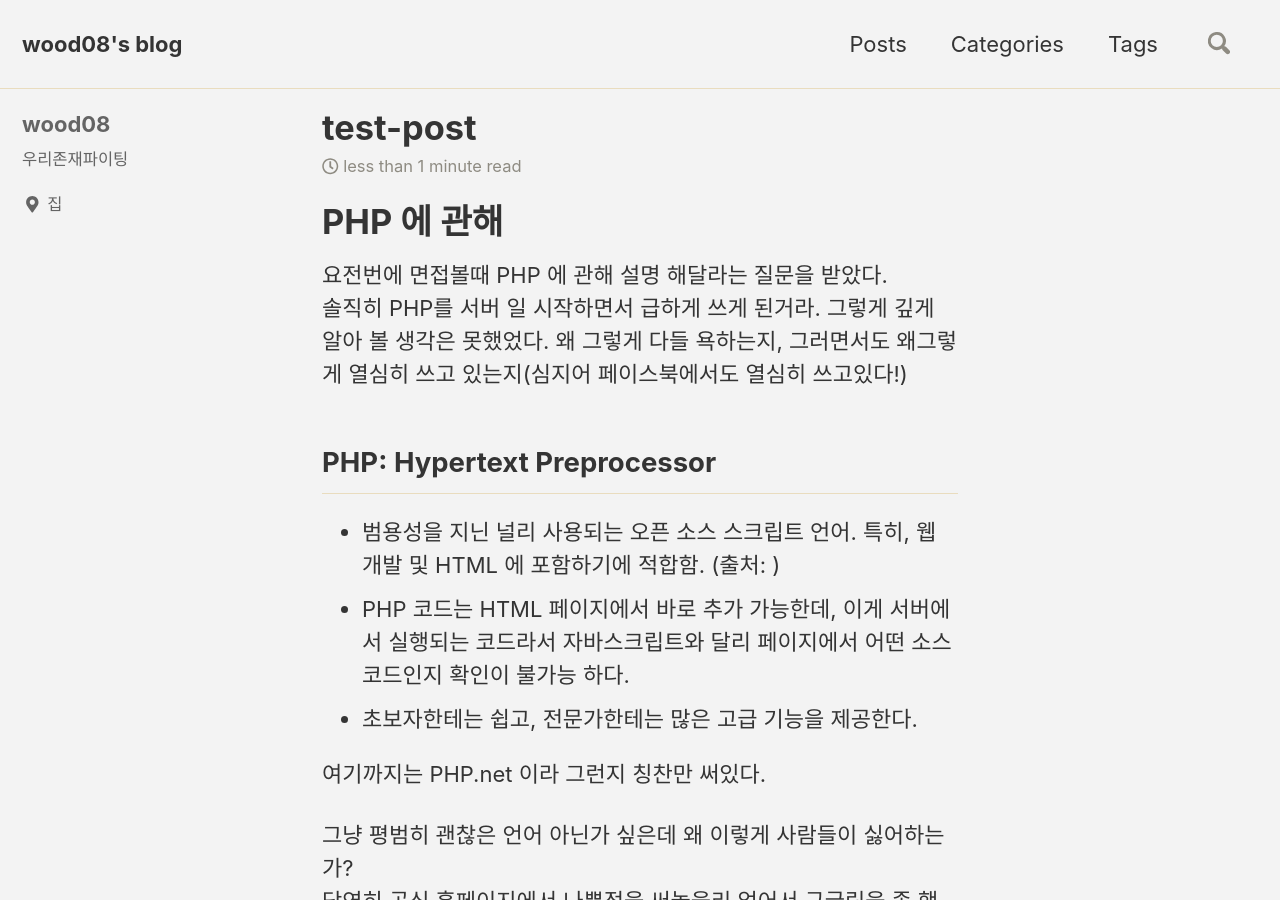
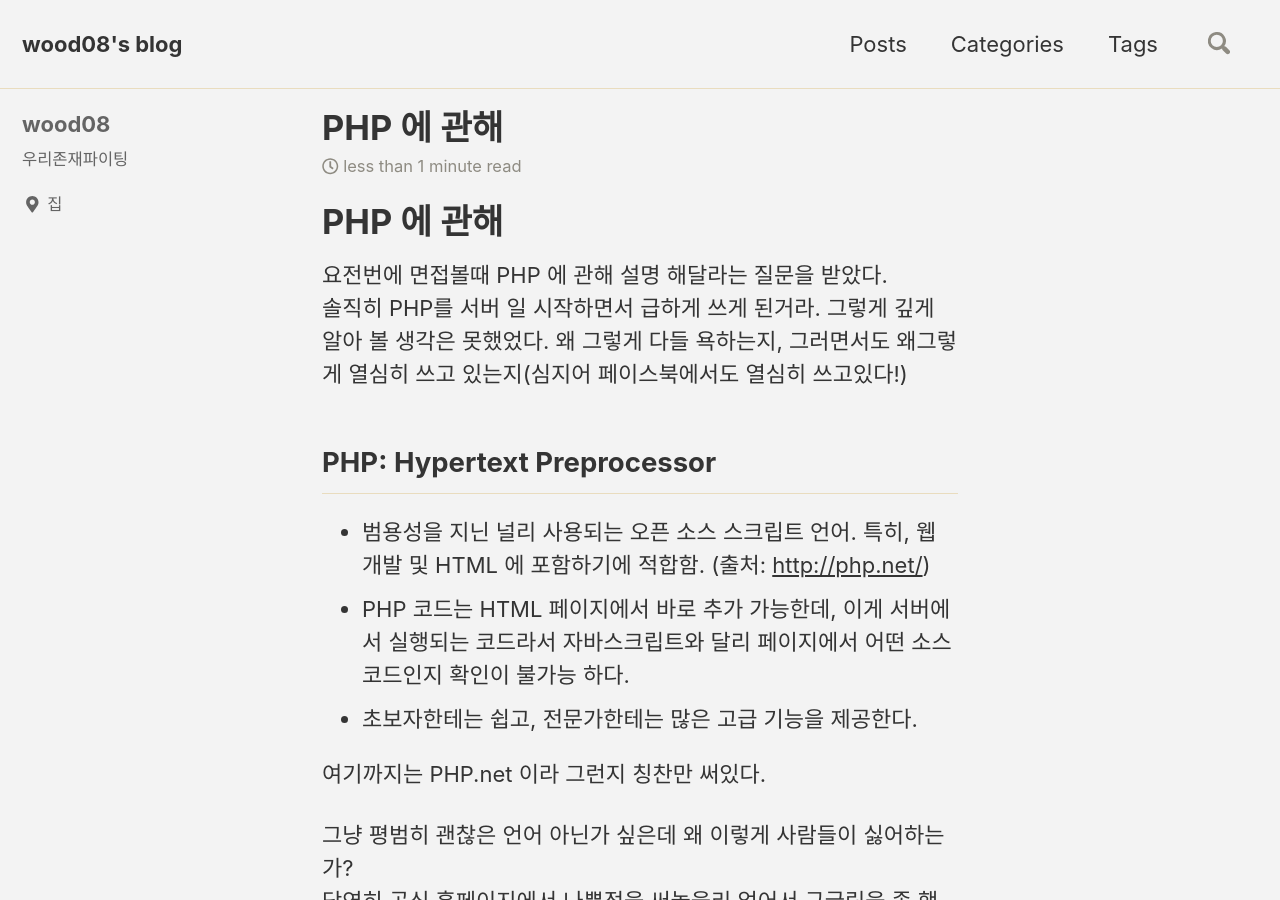
Before and after one commit to wood08/wood08.github.io, a Jekyll site: the page built from _posts/2018-11-27-PHP.md, in a window 1280 px wide and 900 px high. Built offline with Jekyll 4.4.1, drawn with Linux system fonts in a browser that asks for light colours; cached includes are drawn as plain includes; nearby versions of some CDN libraries.

Commit message:
제목수정. 링크수정

```diff
--- a/_posts/2018-11-27-PHP.md
+++ b/_posts/2018-11-27-PHP.md
@@ -1,5 +1,5 @@
 ---
-title:  "test-post"
+title: "PHP 에 관해"
 categories:
   - web
 tags:
@@ -13,7 +13,7 @@ PHP 에 관해
 
 PHP: Hypertext Preprocessor
 ---------
-* 범용성을 지닌 널리 사용되는 오픈 소스 스크립트 언어. 특히, 웹 개발 및 HTML 에 포함하기에 적합함. (출처: <php.net>)
+* 범용성을 지닌 널리 사용되는 오픈 소스 스크립트 언어. 특히, 웹 개발 및 HTML 에 포함하기에 적합함. (출처: <http://php.net/>)
 * PHP 코드는 HTML 페이지에서 바로 추가 가능한데, 이게 서버에서 실행되는 코드라서 자바스크립트와 달리 페이지에서 어떤 소스코드인지 확인이 불가능 하다.
 * 초보자한테는 쉽고, 전문가한테는 많은 고급 기능을 제공한다.
 
```
